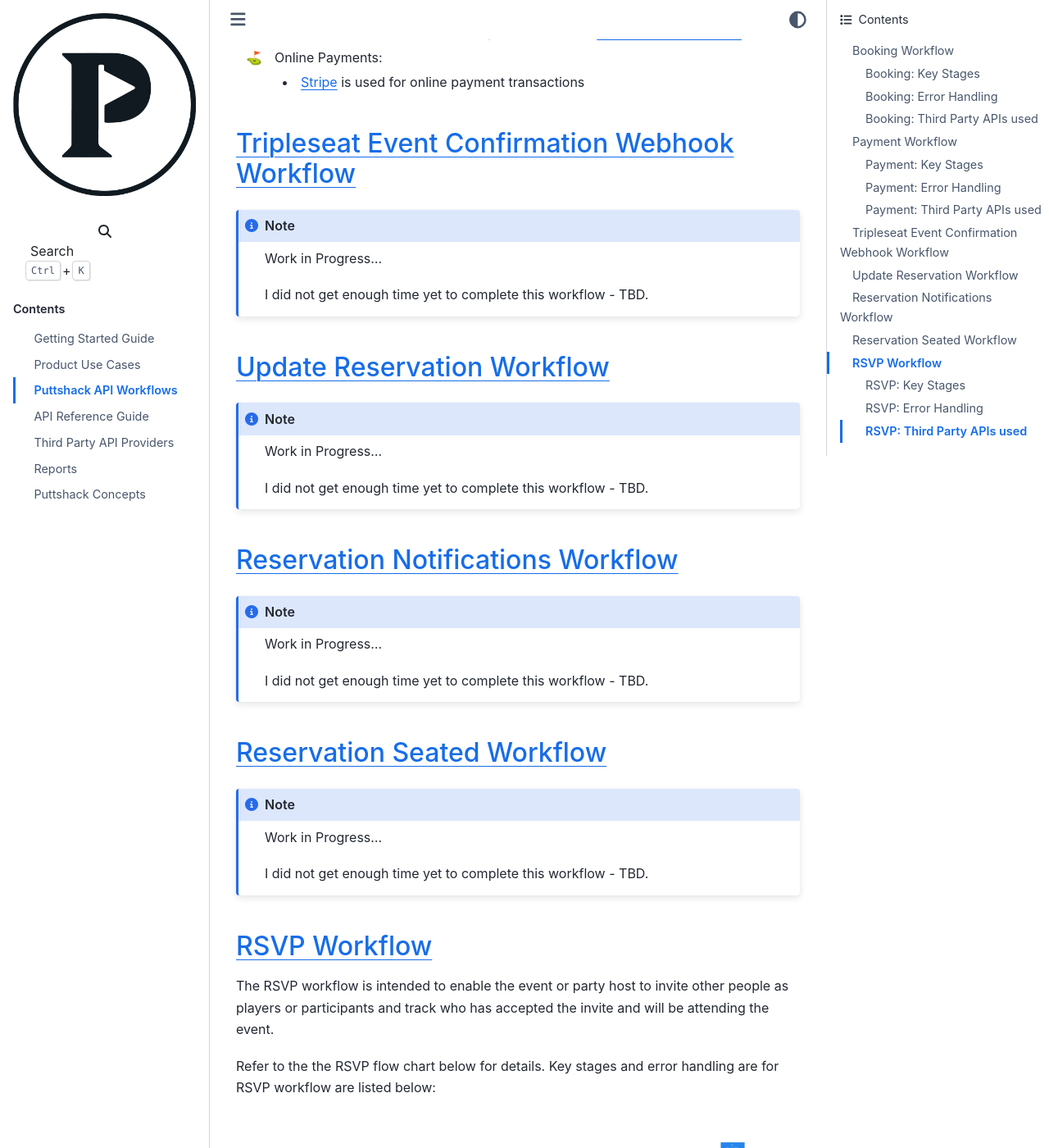
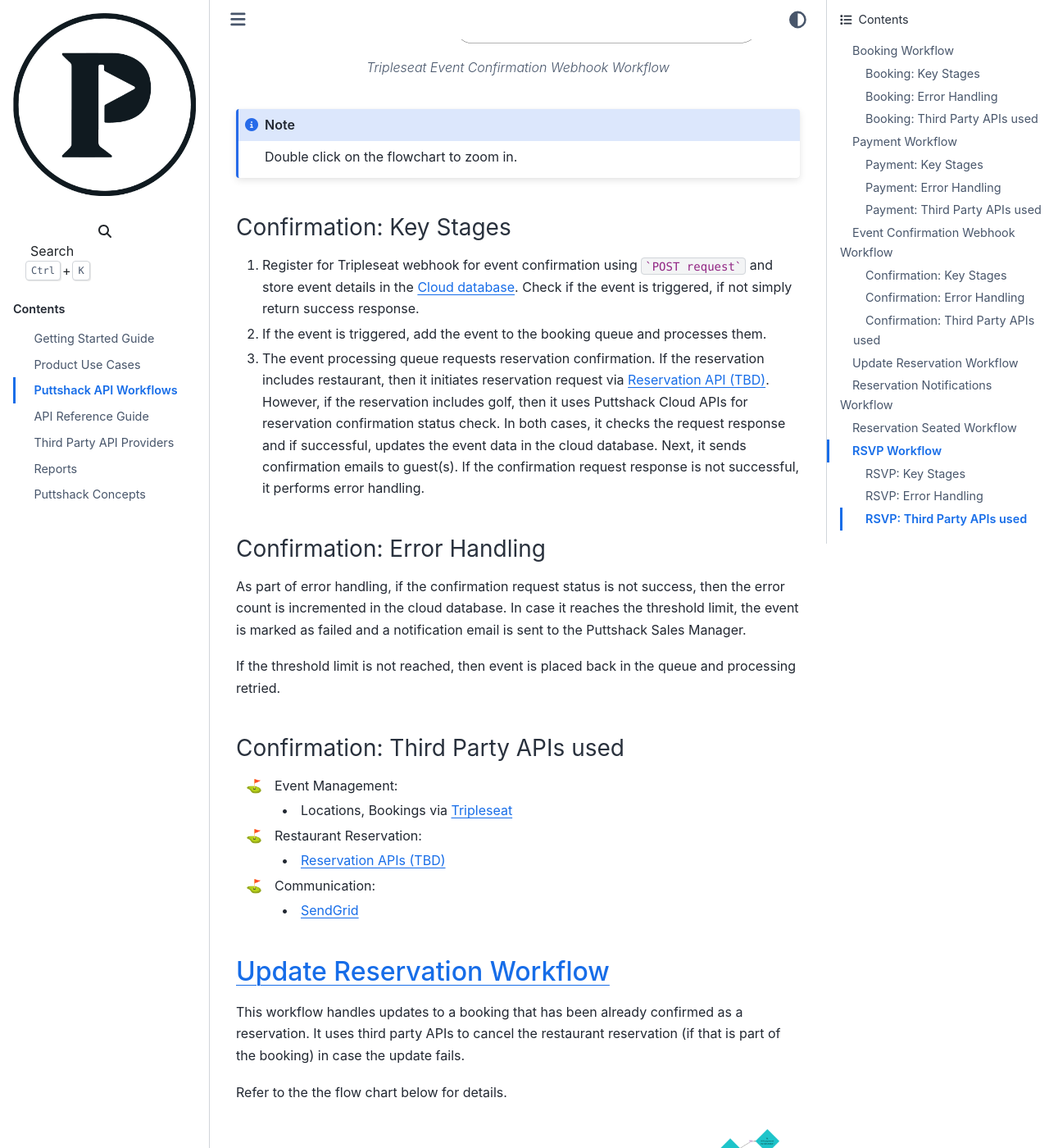
Before and after one commit to shaloo/desc, a Sphinx documentation site: the page built from docs/source/docs/workflows.rst, in a window 1280 px wide and 1400 px high, scrolled down 4268 px. Shown: the whole window at 82% size. Built offline with Sphinx 7.4.7 and the Sphinx Book theme 1.1.4, drawn with Linux system fonts in a browser that asks for light colours; some of the changed text lies outside the part shown.

Commit message:
Fixes #4 missing workflow mermaid diagrams added

````diff
--- a/docs/source/docs/workflows.rst
+++ b/docs/source/docs/workflows.rst
@@ -59,7 +56,7 @@
 
    - If the reservation includes a course then request hold via Puttshack Reservation APIs. If reservation is confirmed then store details in :ref:`cloud database<ref_gsg_cloud_database>` and proceed with the :ref:`Payment Workflow<ref_wf_payment>`. If reservation is not confirmed, check whether restaurant reservation was successful, if not cancel the reservation and return 422 course error.
 
-   - If the reservation includes a restaurant, then request a hold via `Reservation APIs (TBD)<ref_tpa_opentable>`. If reservation is confirmed then store details in cloud database and proceed with the :ref:`Payment Workflow<ref_wf_payment>`. If reservation is not successful then cancel restaurant reservation and return 422 error.
+   - If the reservation includes a restaurant, then request a hold via :ref:`Reservation APIs (TBD)<ref_tpa_opentable>`. If reservation is confirmed then store details in cloud database and proceed with the :ref:`Payment Workflow<ref_wf_payment>`. If reservation is not successful then cancel restaurant reservation and return 422 error.
 
 #. To reserve for 24 guest or more, use Tripleseat APIs to store request details in Tripleseat and also update in cloud database. Return 200 success message and also share request details with Puttshack Sales Manager.
 
@@ -118,15 +115,15 @@
 
 #. Once the payment is successful, confirm reservation and check what all options are included in the booking.
 
-   - For course reservation, see if the Puttshack reservation API was successful and update reservation details in the cloud database. Otherwise, void the payment transaction, cancel the reservation (if it was implemented using `Reservation APIs (TBD)<ref_tpa_opentable>` based booking) and return 422 Puttshack confirmation error.
+   - For course reservation, see if the Puttshack reservation API was successful and update reservation details in the cloud database. Otherwise, void the payment transaction, cancel the reservation (if it was implemented using :ref:`Reservation APIs (TBD)<ref_tpa_opentable>` based booking) and return 422 Puttshack confirmation error.
 
-   - For restaurant reservation, see if reservation confirmation was received and update reservation details in the cloud database. Otherwise void the payment transaction, cancel the reservation (if it was a reservation based on `Reservation APIs (TBD)<ref_tpa_opentable>` booking) and return Puttshack confirmation error.
+   - For restaurant reservation, see if reservation confirmation was received and update reservation details in the cloud database. Otherwise void the payment transaction, cancel the reservation (if it was a reservation based on :ref:`Reservation APIs (TBD)<ref_tpa_opentable>` booking) and return Puttshack confirmation error.
 
 ------------------------
 Payment: Error Handling
 ------------------------
 
-If the payment processing fails, cancel all the third party based reservations - `Reservation APIs (TBD)<ref_tpa_opentable>` ones for example.
+If the payment processing fails, cancel all the third party based reservations - :ref:`Reservation APIs (TBD)<ref_tpa_opentable>` ones for example.
 
 Use webhooks to get notified of third party API call events that could result in payment failure.
 
@@ -144,13 +141,59 @@
 
 .. _ref_wf_trieventconfirm_wb:
 
-===============================================
-Tripleseat Event Confirmation Webhook Workflow
-===============================================
+====================================
+Event Confirmation Webhook Workflow
+====================================
 
-.. note:: Work in Progress...
+The Puttshack event confirmation webhook workflow gathers an event confirmation information using third party APIs from Tripleseat. This workflow ensures that a confirmation is received via the third party booking API providers before confirming the same to the event host and guest(s).  It also performs retries until a specified threshold is reached.
 
-      I did not get enough time yet to complete this workflow - TBD.
+Refer to the the flow chart below for details. The key stages and error handling for event confirmation workflow are listed below:
+
+.. figure:: /img/ts_evt_confirm_wh.png
+   :align: center
+   :width: 100%
+   :figwidth: 95%
+   :alt: ts_evt_confirm_wh-wf
+
+   *Tripleseat Event Confirmation Webhook  Workflow*
+
+.. note::
+
+     Double click on the flowchart to zoom in.
+
+------------------------
+Confirmation: Key Stages
+------------------------
+
+#. Register for Tripleseat webhook for event confirmation using ```POST request``` and store event details in the :ref:`Cloud database<ref_gsg_cloud_database>`. Check if the event is triggered, if not simply return success response.
+
+#. If the event is triggered, add the event to the booking queue and processes them.
+
+#. The event processing queue requests reservation confirmation. If the reservation includes restaurant, then it initiates reservation request via :ref:`Reservation API (TBD)<ref_tpa_opentable>`. However, if the reservation includes golf, then it uses |product_name| for reservation confirmation status check. In both cases, it checks the request response and if successful, updates the event data in the cloud database. Next, it sends confirmation emails to guest(s). If the confirmation request response is not successful, it performs error handling.
+
+----------------------------
+Confirmation: Error Handling
+----------------------------
+
+As part of error handling, if the confirmation request status is not success, then the error count is incremented in the cloud database. In case it reaches the threshold limit, the event is marked as failed and a notification email is sent to the Puttshack Sales Manager.
+
+If the threshold limit is not reached, then event is placed back in the queue and processing retried.
+
+-----------------------------------
+Confirmation: Third Party APIs used
+-----------------------------------
+
+* Event Management:
+
+  - Locations, Bookings via :ref:`Tripleseat<ref_tpa_tripleseat>`
+
+* Restaurant Reservation:
+
+  - :ref:`Reservation APIs (TBD)<ref_tpa_opentable>`
+
+* Communication:
+
+  - :ref:`SendGrid<ref_tpa_sendgrid>`
 
 .. _ref_wf_upd_reservation:
 
@@ -158,9 +201,21 @@
 Update Reservation Workflow
 ============================
 
-.. note:: Work in Progress...
+This workflow handles updates to a booking that has been already confirmed as a reservation.  It uses third party APIs to cancel the restaurant reservation (if that is part of the booking) in case the update fails.
 
-      I did not get enough time yet to complete this workflow - TBD.
+Refer to the the flow chart below for details.
+
+.. figure:: /img/update_res.png
+   :align: center
+   :width: 100%
+   :figwidth: 95%
+   :alt: update_res-wf
+
+   *Update Reservation Workflow*
+
+.. note::
+
+     Double click on the flowchart to zoom in.
 
 .. _ref_wf_rsv_notify:
 
@@ -168,9 +223,19 @@
 Reservation Notifications Workflow
 ===================================
 
-.. note:: Work in Progress...
+Refer to the the flow chart below for details.
 
-      I did not get enough time yet to complete this workflow - TBD.
+.. figure:: /img/res_notify.png
+   :align: center
+   :width: 100%
+   :figwidth: 95%
+   :alt: res_notify-wf
+
+   *Reservation Notification Workflow*
+
+.. note::
+
+     Double click on the flowchart to zoom in.
 
 .. _ref_wf_rsv_seated:
 
@@ -178,9 +243,19 @@
 Reservation Seated Workflow
 ============================
 
-.. note:: Work in Progress...
+Refer to the the flow chart below for details.
 
-      I did not get enough time yet to complete this workflow - TBD.
+.. figure:: /img/res_seated.png
+   :align: center
+   :width: 100%
+   :figwidth: 95%
+   :alt: res_seated-wf
+
+   *Reservation Seated Workflow*
+
+.. note::
+
+     Double click on the flowchart to zoom in.
 
 .. _ref_wf_rsvp:
 
````
Also changed, not shown: other parts of docs/source/docs/workflows.rst (+1 -4 lines), docs/source/img/booking-workflow.png, docs/source/img/payment-workflow.png, docs/source/img/res_notify.png (added), docs/source/img/res_seated.png (added), docs/source/img/ts_evt_confirm_wh.png (added), docs/source/img/update_res.png (added), 7 other files.
